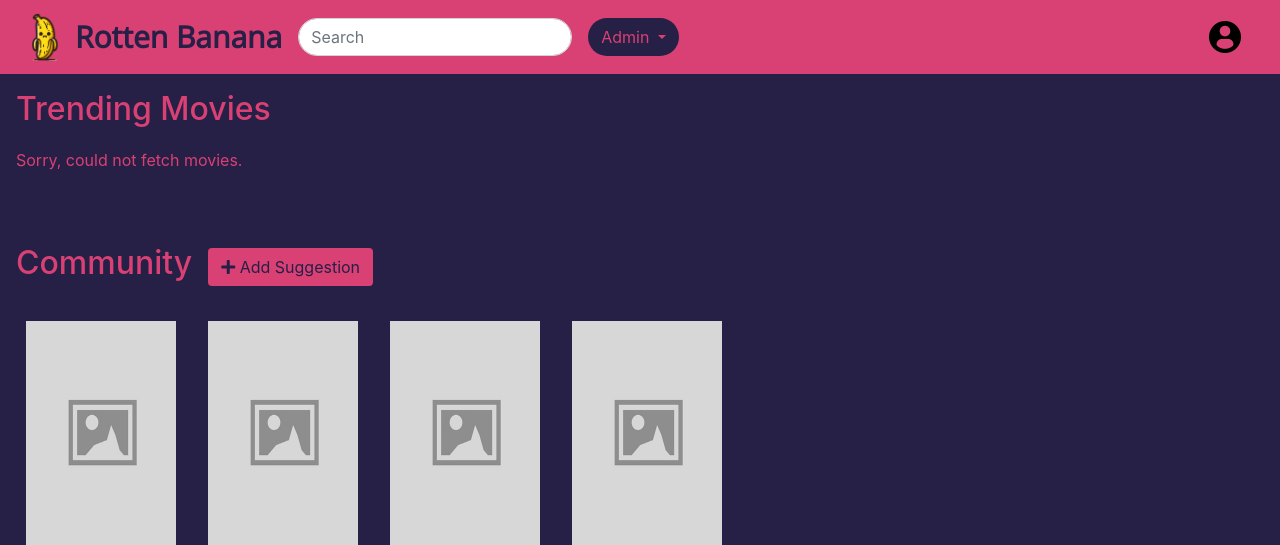
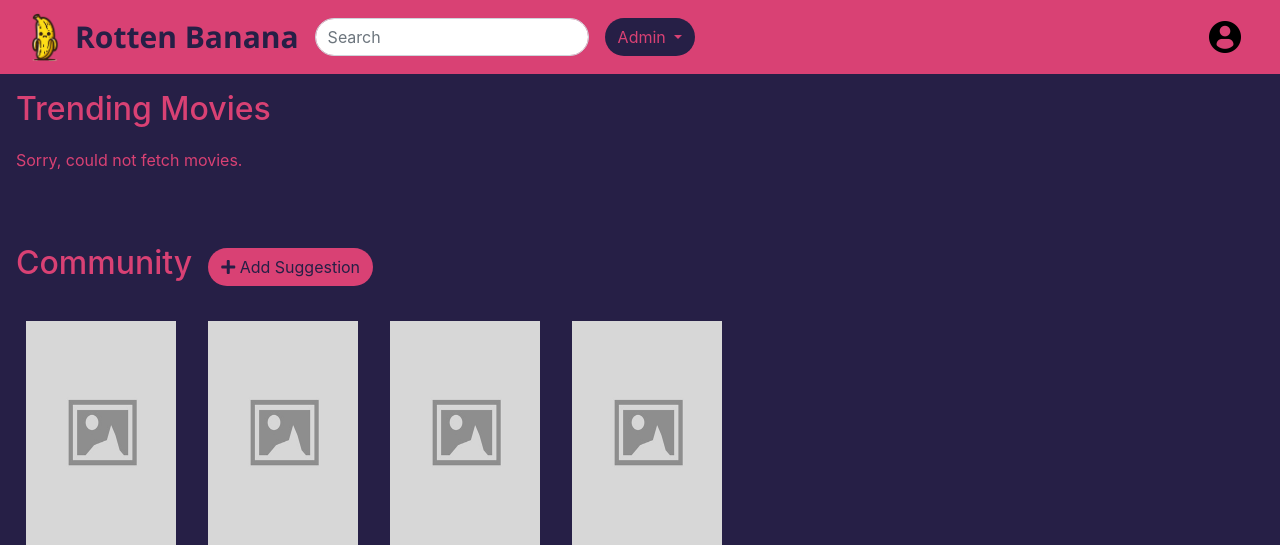
Before and after one commit to MakhairaTCM/IUT_S2_RottenBanana, a PHP site: page /index.html in a window 1280 px wide. Shown: the top 545 px of the page. Run offline with PHP 8.4, Linux system fonts and the light colour scheme; some libraries are stand-ins or nearby versions.

Commit message:
sûrement un push très utile

```diff
--- a/front/css/styleFrontTheo.css
+++ b/front/css/styleFrontTheo.css
@@ -1,6 +1,11 @@
 @font-face {
     font-family: 'open-sans';
     src: url(../fonts/Open_Sans/static/OpenSans-Regular.ttf);
+   }
+
+@font-face {
+    font-family: 'open-sans-bold';
+    src: url(../fonts/Open_Sans/static/OpenSans-Bold.ttf);
    }
 
 html, body {
@@ -31,7 +36,7 @@ html, body {
 h1{
     color: #261F46;
     font-size: 30px ;
-    font-family: 'open-sans';
+    font-family: 'open-sans-bold';
     font-weight: 900;
 }
 td{
@@ -270,3 +275,7 @@ td{
 .dropdown-menu{
     border-radius: 20px;
 }
+
+.btn{
+    border-radius: 20px;
+}
```
